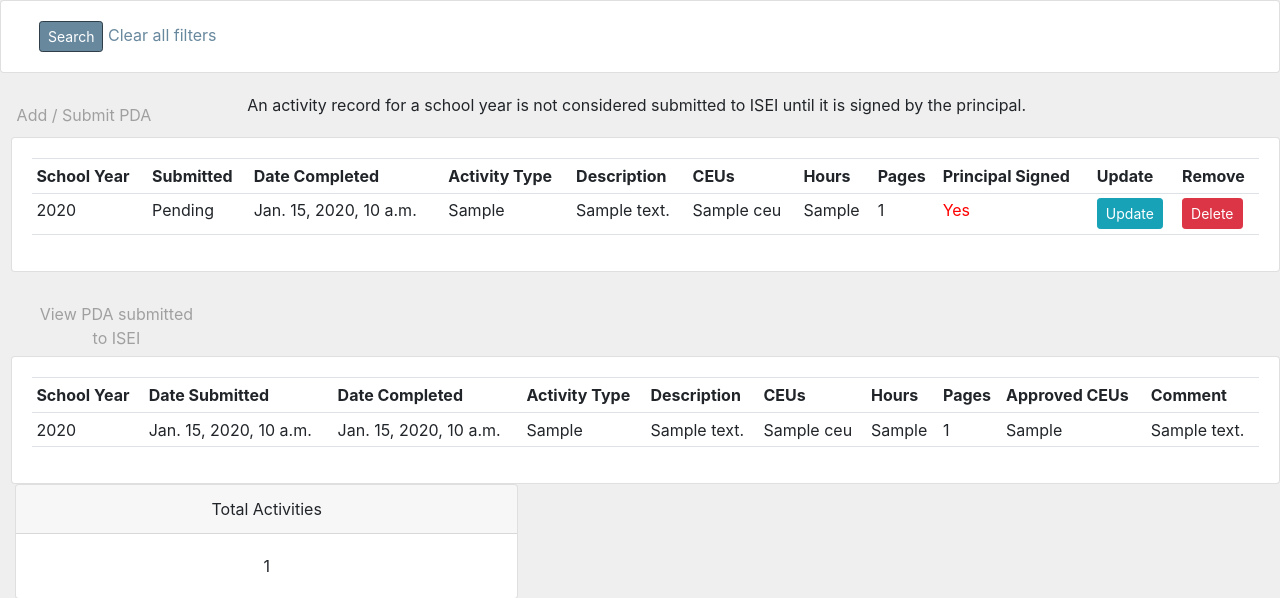
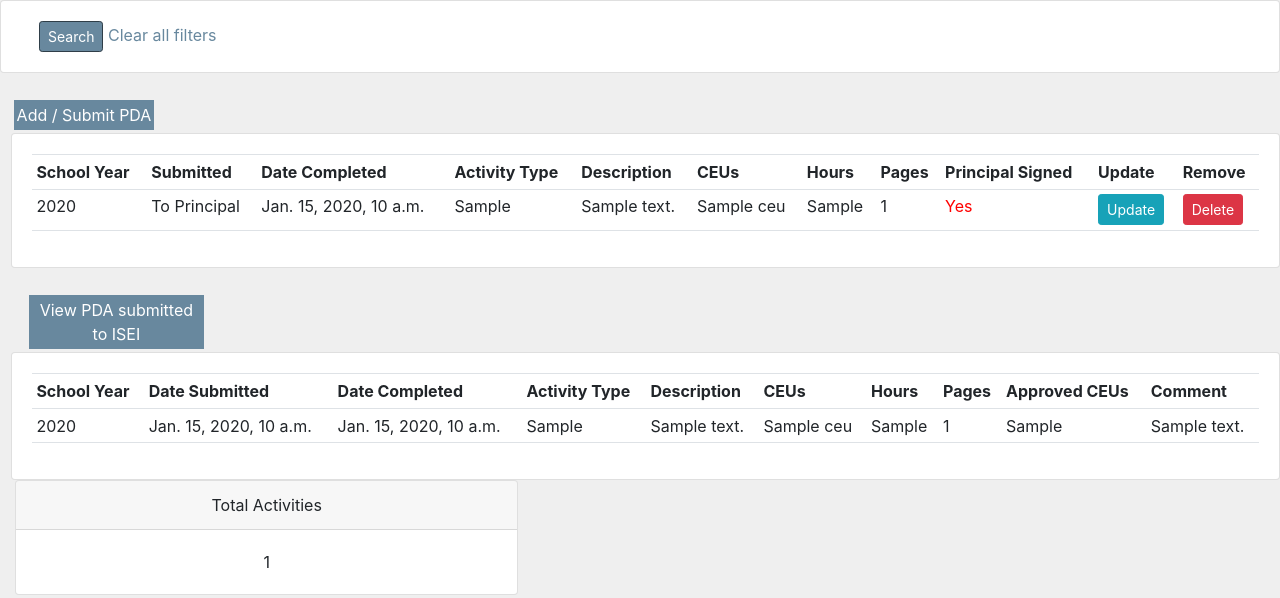
Before and after one commit to ritab9/ISEIproject, a Django app: template ISEIproject/accounts/templates/accounts/myPDAdashboard.html in a window 1280 px wide. Shown: the part 56-654 px from the top of the page. Run offline with Django 3.2, Linux system fonts and the light colour scheme; tables that the repository leaves empty hold one stand-in row (values such as "Sample post"); the template is opened without the code that fills it: values that come from a table or form of the project are taken from there, most other values are stand-ins (such as "Sample title", 1, 10 or a date in 2020); some libraries are stand-ins or nearby versions.

Commit message:
don't know what changes

```diff
--- a/ISEIproject/accounts/admin.py
+++ b/ISEIproject/accounts/admin.py
@@ -14,7 +14,7 @@ class TeacherInline(admin.StackedInline):
 
 class UserAdmin(AuthUserAdmin):
     inlines = [TeacherInline]
-    list_display = ('username', 'first_name', 'last_name')
+    list_display = ('id','username', 'first_name', 'last_name')
 
 
 admin.site.unregister(User)
--- a/ISEIproject/accounts/templates/accounts/create_pda.html
+++ b/ISEIproject/accounts/templates/accounts/create_pda.html
@@ -67,7 +67,7 @@
                 <div class = "col-sm"> {{f.ceu|as_crispy_field}} </div>
                 <div class = "col-sm-1">{{f.clock_hours|as_crispy_field}}</div>
                 <div class = "col-sm"> {{f.pages|as_crispy_field}} </div>
-                <div class = "col-sm">
+                <div class = "col-sm" >
                     Supporting Documentation: <br>
                     {{f.file}} <br><br>
                      <input class = "btn btn-sm btn-default" type="submit" value="Add Activity" name = "add_activity"> </div>
--- a/ISEIproject/accounts/templates/accounts/myPDAdashboard.html
+++ b/ISEIproject/accounts/templates/accounts/myPDAdashboard.html
@@ -32,15 +32,16 @@
             <!-- dropdowns for activity addition -->
             <div class="col-sm-2"><br>
                 <div class="dropdown">
-                    <button class="dropbtn">Add / Submit PDA
+                    <button class="dropbtn" style ="background-color: #68889E; color:#FFF;
+  border-color: #2F3E48;">Add / Submit PDA
                         <i class="fa fa-caret-down"></i>
                     </button>
                     <div class="dropdown-content">
                          {% for ar in active_record %}
-                            <a  href="{%  url 'create_pda' ar.id %}"> for {{ ar.school_year }} active </a>
+                            <a  href="{%  url 'create_pda' ar.id %}"> for {{ ar.school_year }} </a>
                         {% endfor %}
                             {%  for n in no_record_school_years %}
-                            <a  href="{%  url 'create_record' teacher.user.id n.id %}"> for {{ n }} no record</a>
+                            <a  href="{%  url 'create_record' teacher.user.id n.id %}"> for {{ n }}</a>
                             {% endfor %}
                     </div>
                 </div>
@@ -48,7 +49,8 @@
                 <!-- Comments -->
                 <div class="col">
                     <div class="card-body">
-                        An activity record for a school year is not considered submitted to ISEI until it is signed by the principal.
+                        <!--An activity record for a school year is not considered submitted to ISEI until it is signed by the principal.
+                        -->
                     </div>
                 </div>
         </div>
@@ -73,7 +75,7 @@
 					<tr>
 						<td>{{p.pda_record.school_year}} </td>
                         {% if p.pda_record.date_submitted %}
-                            <td>Pending</td>
+                            <td>To Principal</td>
                         {% else %}
                             <td style = "color:red;size:40px">Not yet</td>
                         {% endif %}
@@ -104,7 +106,8 @@
         <!-- dropdowns for activity viewing -->
         <div class="col-sm-2"><br>
             <div class="dropdown">
-                <button class="dropbtn">View PDA submitted to ISEI
+                <button class="dropbtn" style ="background-color: #68889E; color:#FFF;
+  border-color: #2F3E48;">View PDA submitted to ISEI
                     <i class="fa fa-caret-down"></i>
                 </button>
                 <div class="dropdown-content">
```
Also changed, not shown: ISEIproject/static/css/main.css (line endings or trailing spaces).
